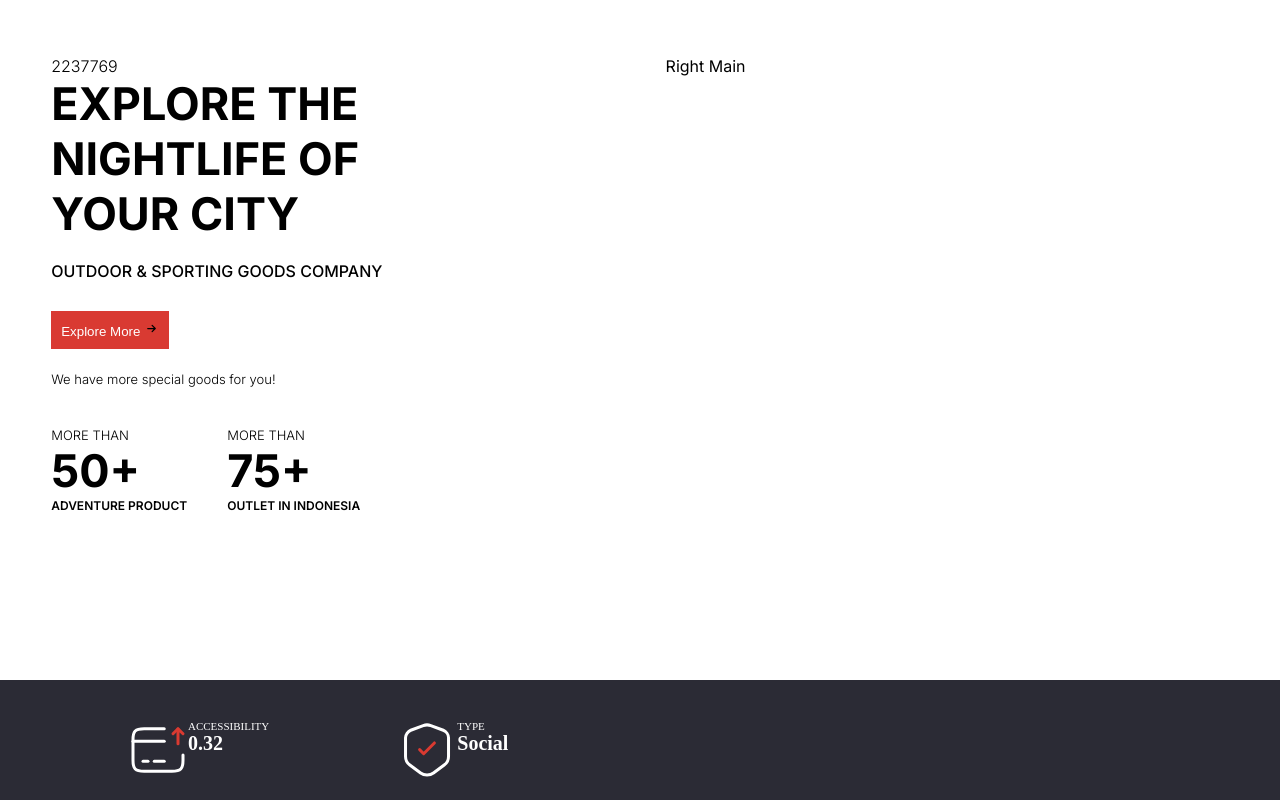
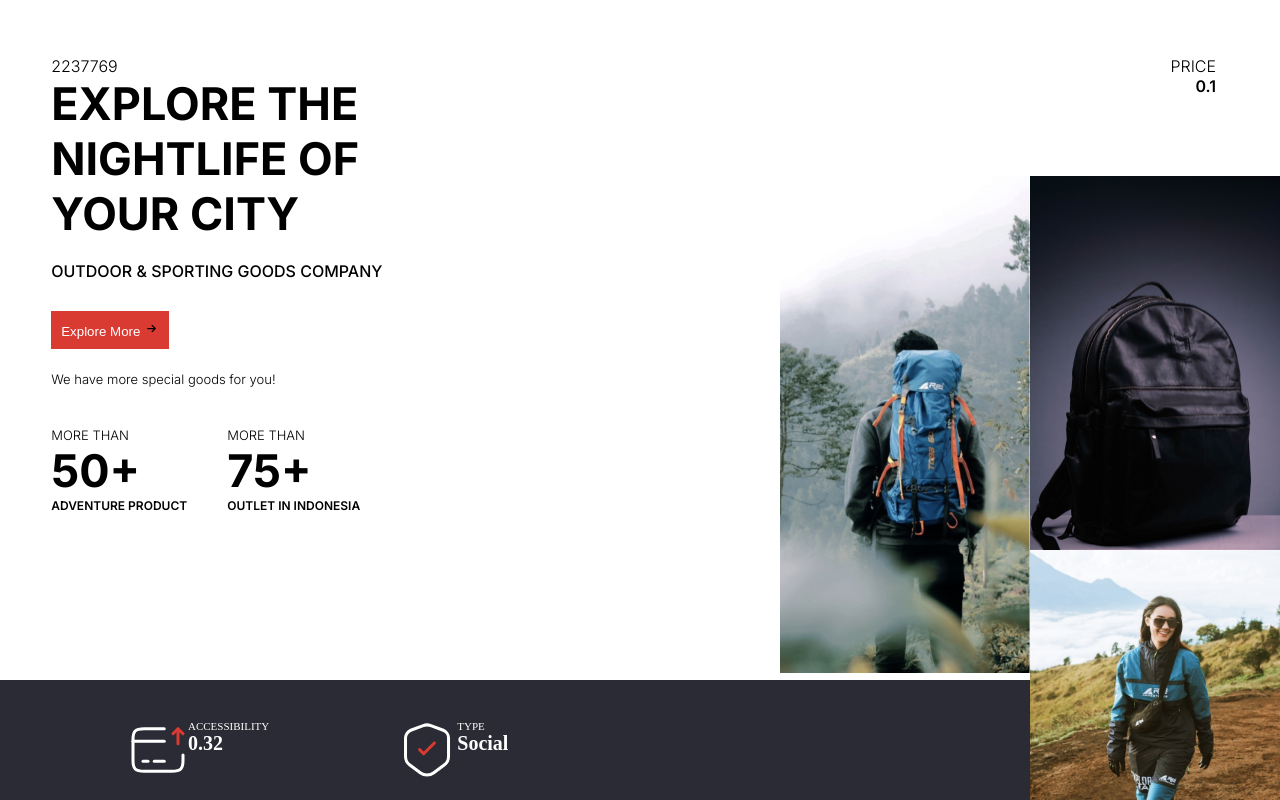
Before and after one commit to sparsh2002/SkillBee, a Flask app: page / in a window 1280 px wide. Run offline with Flask 3, Linux system fonts and the light colour scheme.

Commit message:
desktop view done;

```diff
--- a/static/style.css
+++ b/static/style.css
@@ -104,6 +104,7 @@
     padding-left: 10vw;
     padding-top:5vh;
     column-gap: 10vw;
+    z-index: -1;
   }
 
 .footer-inner-div{
@@ -128,3 +129,35 @@
     /* align-content: space-between; */
     /* justify-content: space-between; */
 }
+
+.right-upper{
+    text-align: right;
+    margin-right: 5vw;
+}
+
+.right-up-text{
+    font-weight: 300;
+}
+
+.right-down-text{
+    font-weight: 600;
+}
+
+.image-div{
+    display: flex;
+    justify-content: end;
+    z-index: 10;
+    position: absolute;
+    bottom: 0;
+    right: 0;
+}
+
+.image-div-left{
+
+}
+
+.image-div-right{
+    display: flex;
+    flex-direction: column;
+    right:0px;
+}
--- a/templates/index.html
+++ b/templates/index.html
@@ -17,7 +17,8 @@
 
                 </button>
                 <p class="button-support-text">We have more special goods for you!
-                    <img width='15px' src="{{ url_for('static', filename='rocket.svg') }}" alt="SVG Image"></p>
+                    <img width='15px' src="{{ url_for('static', filename='rocket.svg') }}" alt="SVG Image">
+                </p>
 
             </div>
             <div class="inner-block">
@@ -35,9 +36,22 @@
 
         </div>
         <div class="right-main">
-            Right Main
+            <div class="right-upper">
+                <p class="right-up-text" >PRICE</p>
+                <p class="right-down-text" >0.1</p>
+            </div>
+            <div class="image-div">
+                <div class="image-div-left">
+                    <img width = '250px' src="{{ url_for('static', filename='img1.png') }}" alt="imge">
+                </div>
+                <div class="image-div-right">
+                    <img  width = '250px' src="{{ url_for('static', filename='img2.jpeg') }}" alt="imge">
+                    <img  width = '250px' src="{{ url_for('static', filename='img3.png') }}" alt="imge">
+                </div>
+            </div>
         </div>
     </div>
+
     <div class="footer">
        <div class="footer-inner-div">
         <div>
```
Also changed, not shown: static/img1.png (added), static/img2.jpeg (added), static/img3.png (added), 2 other files.
